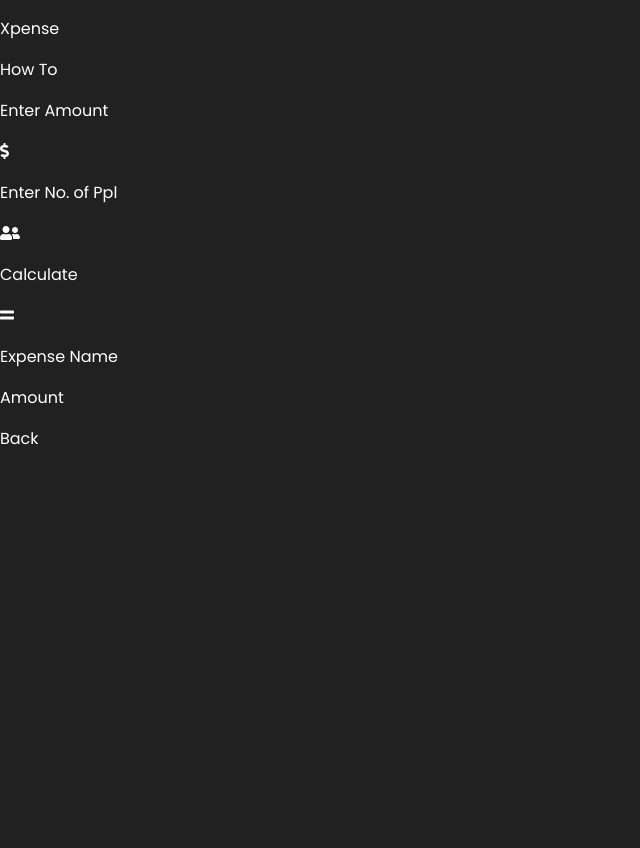
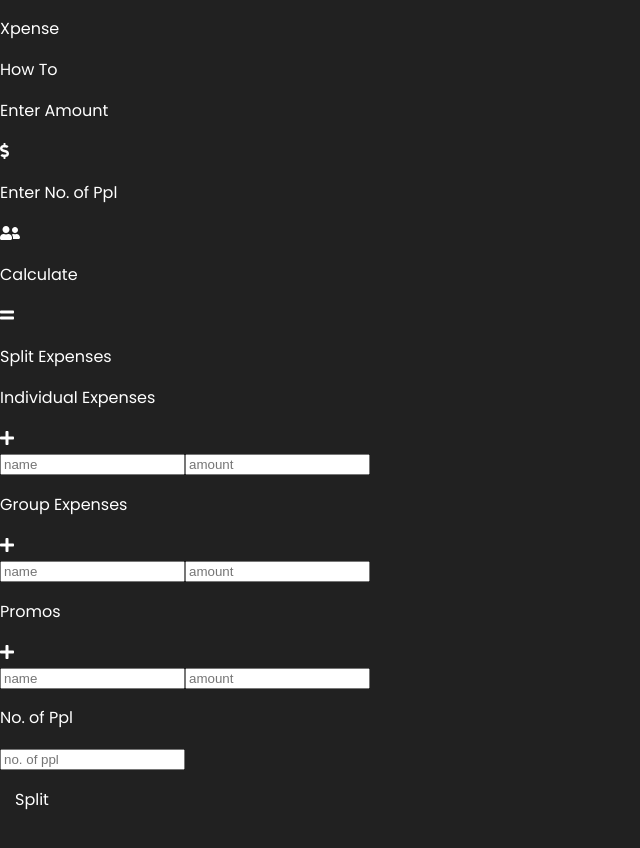
Before and after one commit to the-robot/xpense, a Next.js app in the folder src/: page /home in a window 1280 px wide. Shown: the top 848 px of the page, without its empty margins (0-640 px from the left). Before the commit the page ends 800 px from the top, so only its background shows below. Built offline with nearby package versions, Linux system fonts and the light colour scheme.

Commit message:
finished app

```diff
--- a/src/components/Home/Calculator.jsx
+++ b/src/components/Home/Calculator.jsx
@@ -26,18 +26,18 @@ class AmountInput extends PureComponent {
   onInput1Change = value1 => {
     const { setStateInParent } = this;
     this.setState({ value1 }, setStateInParent);
-  }
+  };
 
   onInput2Change = value2 => {
     const { setStateInParent } = this;
     this.setState({ value2 }, setStateInParent);
-  }
+  };
 
   setStateInParent = () => {
     const { value1, value2 } = this.state;
     const { index, setBack } = this.props;
     setBack(index, value1, value2);
-  }
+  };
 
   render() {
     const { onInput1Change, onInput2Change } = this;
@@ -92,88 +92,21 @@ class Calculator extends Component {
     super(props);
 
     this.state = {
-      indvExpenses: [
-        {
-          name: 'A',
-          amount: '2.7'
-        },
-        {
-          name: 'B',
-          amount: '3.2'
-        },
-        {
-          name: 'C',
-          amount: '3.5'
-        },
-        {
-          name: 'D',
-          amount: '3.8'
-        },
-        {
-          name: 'E',
-          amount: '5.9'
-        },
-        {
-          name: 'F',
-          amount: '3.7'
-        },
-        {
-          name: 'G',
-          amount: '4.6'
-        },
-        {
-          name: 'H',
-          amount: '3.5'
-        },
-      ],
-      groupExpenses: [
-        {
-          name: 'Delivery',
-          amount: '5'
-        },
-      ],
-      promos: [
-        {
-          name: 'Discount',
-          amount: '9.3'
-        },
-      ],
-      people: '8',
-      splitExpenses: [
-        {
-          name: 'A',
-          amount: '2.7'
-        },
-        {
-          name: 'B',
-          amount: '3.2'
-        },
-        {
-          name: 'C',
-          amount: '3.5'
-        },
-        {
-          name: 'D',
-          amount: '3.8'
-        },
-        {
-          name: 'E',
-          amount: '5.9'
-        },
-        {
-          name: 'F',
-          amount: '3.7'
-        },
-        {
-          name: 'G',
-          amount: '4.6'
-        },
-        {
-          name: 'H',
-          amount: '3.5'
-        },
-      ],
-      showResult: true,
+      indvExpenses: [{
+        name: '',
+        amount: '',
+     }],
+      groupExpenses: [{
+          name: '',
+          amount: '',
+      }],
+      promos: [{
+        name: '',
+        amount: '',
+      }],
+      people: '',
+      splitExpenses: [],
+      showResult: false,
     };
   }
 
@@ -181,7 +114,7 @@ class Calculator extends Component {
     const { indvExpenses } = this.state;
     const lastItem = indvExpenses[indvExpenses.length - 1];
     // if last item name and amount is empty; do not add new
-    if (!lastItem.name.trim() && !lastItem.amount.trim()) {
+    if (indvExpenses.length !== 0 && (!lastItem.name.trim() && !lastItem.amount.trim())) {
       return;
     }
     // add new input fields
@@ -196,7 +129,7 @@ class Calculator extends Component {
     const { groupExpenses } = this.state;
     const lastItem = groupExpenses[groupExpenses.length - 1];
     // if last item name and amount is empty; do not add new
-    if (!lastItem.name.trim() && !lastItem.amount.trim()) {
+    if (groupExpenses.length !== 0 && (!lastItem.name.trim() && !lastItem.amount.trim())) {
       return;
     }
     // add new input fields
@@ -211,7 +144,7 @@ class Calculator extends Component {
     const { promos } = this.state;
     const lastItem = promos[promos.length - 1];
     // if last item name and amount is empty; do not add new
-    if (!lastItem.name.trim() && !lastItem.amount.trim()) {
+    if (promos.length !== 0 && (!lastItem.name.trim() && !lastItem.amount.trim())) {
       return;
     }
     // add new input fields
@@ -267,19 +200,27 @@ class Calculator extends Component {
     const gpExpAftSplit = gpExpTotal / ppl;
     const promoAmtAftSplit = promoAmt / ppl;
     let totalAmt = 0;
-    let indvAftSplit = indvExpenses.map(input => {
+    // filter empty records, then calculate
+    let indvAftSplit = indvExpenses.filter(input => {
+      if (!input.amount && !input.amount.trim()) {
+        return false;
+      }
+      return true;
+    }).map(input => {
       // store total amount
+      // if negative, set to 0
       let amt = input.amount && input.amount.trim() ? parseFloat(input.amount) + gpExpAftSplit - promoAmtAftSplit : 0
+      amt = amt < 0 ? 0 : amt;
       totalAmt += amt
       return {
         name: input.name,
-        amount: amt,
+        amount: amt.toFixed(2),
       };
     });
     // save total amount to state also
     indvAftSplit.push({
       name: 'Total',
-      amount: totalAmt,
+      amount: totalAmt.toFixed(2),
     });
     this.setState({
       splitExpenses: indvAftSplit,
@@ -292,18 +233,28 @@ class Calculator extends Component {
       addIndvExpense,
       addGroupExpense,
       addPromo,
-
       setIndvExpense,
       setGroupExpense,
       setPromo,
       setPeople,
-
       calculate,
     } = this;
-    const { indvExpenses, groupExpenses, promos, people, showResult, splitExpenses } = this.state;
+    const {
+      groupExpenses,
+      indvExpenses,
+      people,
+      promos,
+      showResult,
+      splitExpenses
+    } = this.state;
 
     // Button State
-    const disabledCalc = !(people && people.trim())
+    const disabledCalc = !(
+      people &&
+      people.trim() &&
+      Number.isInteger(parseInt(people)) &&
+      parseInt(people) > 0
+    );
 
     // Icon
     const addIcon = <FontAwesomeIcon
@@ -399,8 +350,12 @@ class Calculator extends Component {
               {IndividualExpenses}
             </div>
 
+            <div className={`${grid.col_fill}`} style={{ padding: 0 }}>
+              <div className={`${grid.container} ${style.container_grid}`}>
+                {/* Group Expense & Promo row */}
+                <div className={grid.row}>
                   {/* Group Expenses */}
-            <div className={`${grid.col_sm} ${style.calculator_container}`}>
+                  <div className={`${grid.col_fill} ${style.calculator_container}`}>
                     <div className={style.calculator_header}>
                       <p className={style.calculator_title}>Group Expenses</p>
                       <IconButton
@@ -413,7 +368,7 @@ class Calculator extends Component {
                   </div>
 
                   {/* Promos */}
-            <div className={`${grid.col_sm} ${style.calculator_container}`}>
+                  <div className={`${grid.col_fill} ${style.calculator_container}`}>
                     <div className={style.calculator_header}>
                       <p className={style.calculator_title}>Promos</p>
                       <IconButton
@@ -425,36 +380,39 @@ class Calculator extends Component {
                     {Promos}
                   </div>
                 </div>
-        </div>
 
-        <div className={`${grid.container} ${style.container_grid}`}>
+                {/* No. of People */}
                 <div className={grid.row}>
-            {/* No. People */}
-            <div className={`${grid.col_sm} ${style.calculator_container}`}>
+                  <div
+                    className={`${grid.col_lg} ${style.calculator_container}`}
+                    style={{ paddingTop: 0, marginTop: '-1px' }}
+                  >
                     <div className={style.calculator_input}>
-                <p className={style.calculator_title}>No. of People</p>
+                      <p className={style.calculator_title}>No. of Ppl</p>
                       <input
                         className={style.calculator_input_people}
                         onChange={evt => setPeople(evt.target.value)}
-                  placeholder={'no. of people'}
+                        placeholder={'no. of ppl'}
                         type='number'
                         value={people}
                       />
                     </div>
                   </div>
                 </div>
+              </div>
+            </div>
+          </div>
+        </div>
 
+        <div className={`${grid.container} ${style.container_grid}`}>
           <div className={grid.row}>
             {/* Caculate Button */}
-            <div
-              className={`${grid.col_sm} ${style.calculator_container}`}
-              style={{ paddingLeft: '15px' }}
-            >
+            <div className={grid.col_lg} style={{ paddingLeft: '15px' }}>
               <Button
                 buttonStyle={style.calculator_calcButton}
                 callback={calculate}
                 disabled={disabledCalc}
-                text={'Split Expenses'}
+                text={'Split'}
               />
             </div>
           </div>
--- a/src/components/Home/HowTo.jsx
+++ b/src/components/Home/HowTo.jsx
@@ -15,7 +15,7 @@ import variables from '../../styles/index.scss';
 
 const HowTo = props => {
   return (
-    <div>
+    <div className={style.howto}>
       {/* How To */}
       <div className={style.title}>
         <p className={style.title_text}>How To</p>
--- a/src/components/Home/Result.jsx
+++ b/src/components/Home/Result.jsx
@@ -15,28 +15,38 @@ import style from '../../styles/components/home/result.scss';
  */
 
 const Result = props => {
-  const { goBack } = props;
+  const { goBack, expenses } = props;
+  const expenseComponents = expenses.map((expense, index) => {
+    let isTotal = index === expenses.length - 1;
+    return (
+      <div
+        className={`${grid.row} ${isTotal ? style.row_noBorder : style.row}`}
+        key={`${expense.name}-${index}`}
+      >
+        <div className={`${grid.col_md} ${style.col} ${style.col_name}`}>
+          <p className={`${isTotal ? style.text_bold : style.text}`}>{expense.name}</p>
+        </div>
+        <div className={`${grid.col_md} ${style.col} ${style.col_amount}`}>
+          <p className={`${isTotal ? style.text_bold : style.text}`}>{expense.amount}</p>
+        </div>
+      </div>
+    );
+  });
 
   return (
     <div className={`${grid.container} ${style.container}`}>
-      {/* Heading */}
-      <div className={grid.row}>
-        {/* Name */}
-        <div className={`${grid.col_md} ${style.col}`}>
-          <p className={style.title}>Expense Name</p>
-        </div>
-
-        {/* Amount */}
-        <div className={`${grid.col_md} ${style.col}`}>
-          <p className={style.title}>Amount</p>
-        </div>
+      <div className={style.header}>
+        <p className={style.header_text}>Expenses Breakdown</p>
       </div>
 
       {/* Records */}
+      <div className={style.result}>
+        {expenseComponents}
+      </div>
 
       {/* Footer */}
       <div className={grid.row}>
-        <div className={`${grid.col_lg} ${style.col} ${style.container_mid}`}>
+        <div className={grid.col_lg}>
           <Button
             buttonStyle={style.button}
             callback={goBack}
@@ -50,13 +60,15 @@ const Result = props => {
 
 Result.propTypes = {
   goBack: PropTypes.func.isRequired,
-  expenses: PropTypes.shape({
-    name: PropTypes.string.isRequired,
-    amount: PropTypes.oneOfType([
-      PropTypes.string,
-      PropTypes.number,
-    ]),
-  }).isRequired,
+  expenses: PropTypes.arrayOf(
+    PropTypes.shape({
+      name: PropTypes.string.isRequired,
+      amount: PropTypes.oneOfType([
+        PropTypes.string,
+        PropTypes.number,
+      ]),
+    })
+  ).isRequired,
 };
 
 export default Result;
--- a/src/styles/components/home/index.scss
+++ b/src/styles/components/home/index.scss
@@ -8,7 +8,7 @@
 
     // margin and padding
     margin-right: 6.5%;
-    margin-top: 5px;
+    margin-top: 3px;
 
     &_icon {
       width: 14px;
@@ -22,17 +22,19 @@
 
   &_calcButton {
     background-color: $green-1;
-    width: 92%;
+    width: 250px;
 
     // margin and padding
+    margin: 0 auto;
     padding-bottom: 20px;
-    padding-left: 20px;
-    padding-right: 20px;
     padding-top: 20px;
+
+    // text
+    text-align: center;
   }
   @media all and (max-width: $mobile) {
     &_calcButton {
-      text-align: center;
+      margin-left: 0;
       width: 98%;
     }
   }
@@ -55,14 +57,18 @@
     }
 
     &_people {
-      width: 92.5% !important;
+      // half col width
+      width: 45% !important;
+      // full col width
+      // width: 96.5% !important;
+      display: block;
     }
     &_people:focus {
       margin-bottom: 12px !important;
     }
     @media all and (max-width: $mobile) {
       &_people {
-        width: 98% !important;
+        width: 100% !important;
       }
     }
   }
@@ -131,6 +137,10 @@
   }
 }
 
+.howto {
+  max-width: 98%;
+}
+
 .icon {
   width: 12px;
 
```
Also changed, not shown: src/styles/components/home/result.scss (+83 -8 lines). Lines whose indentation alone changed are shown as unchanged.
